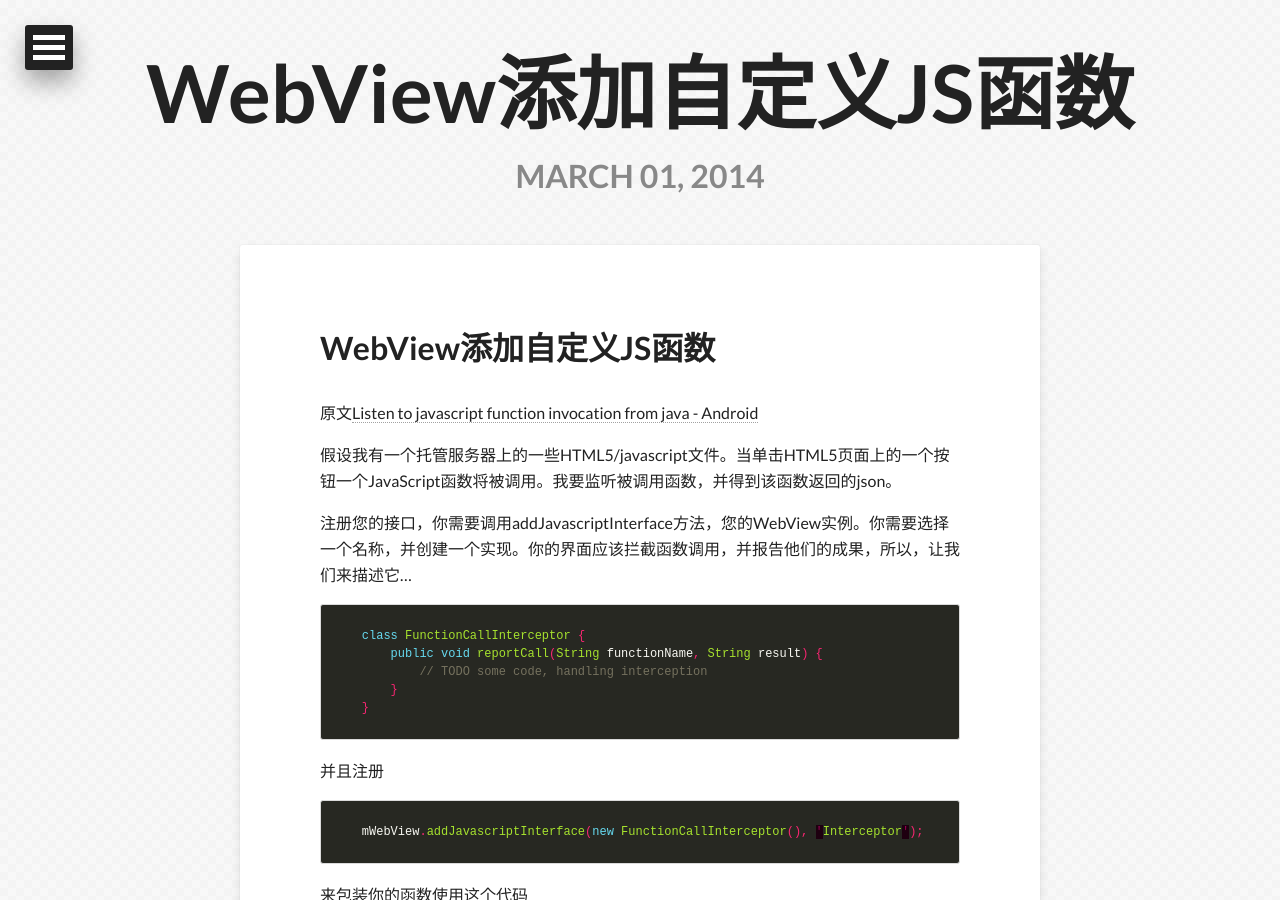
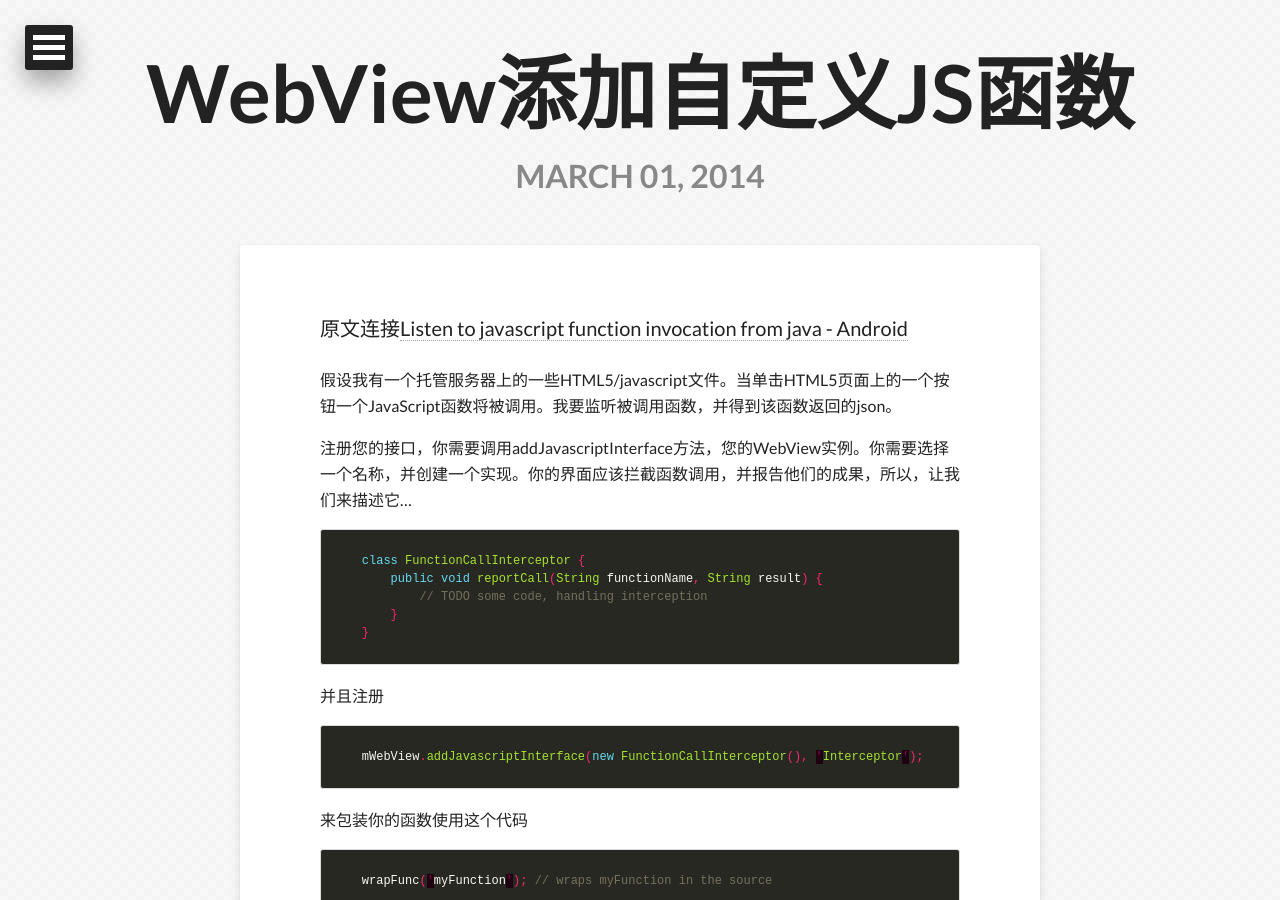
Before and after one commit to ITBox/ITBox.github.io, a Jekyll site: the page built from _posts/2014-03-01-webview_listen_to_js_function_invocation.md, in a window 1280 px wide and 900 px high. Built offline with Jekyll 4.4.1, drawn with Linux system fonts in a browser that asks for light colours; nearby versions of some CDN libraries; comment, search, counter and statistics services are not loaded.

Commit message:
修改格式

```diff
--- a/_posts/2014-03-01-webview_listen_to_js_function_invocation.md
+++ b/_posts/2014-03-01-webview_listen_to_js_function_invocation.md
@@ -12,9 +12,8 @@
 ---
 
 
-# WebView添加自定义JS函数
 
-原文[Listen to javascript function invocation from java - Android](http://stackoverflow.com/questions/9306801/listen-to-javascript-function-invocation-from-java-android)
+原文连接[Listen to javascript function invocation from java - Android](http://stackoverflow.com/questions/9306801/listen-to-javascript-function-invocation-from-java-android)
 
 
 假设我有一个托管服务器上的一些HTML5/javascript文件。当单击HTML5页面上的一个按钮一个JavaScript函数将被调用。我要监听被调用函数，并得到该函数返回的json。
```
